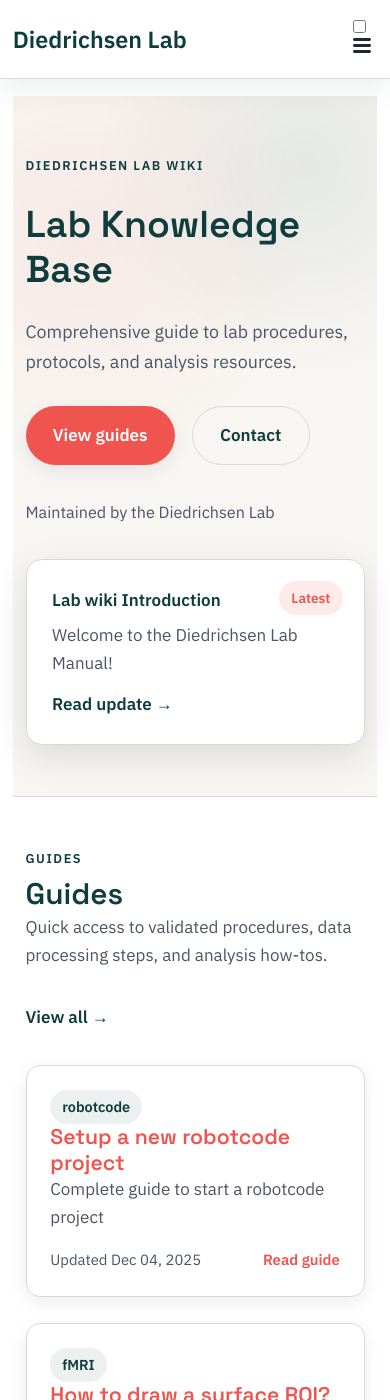
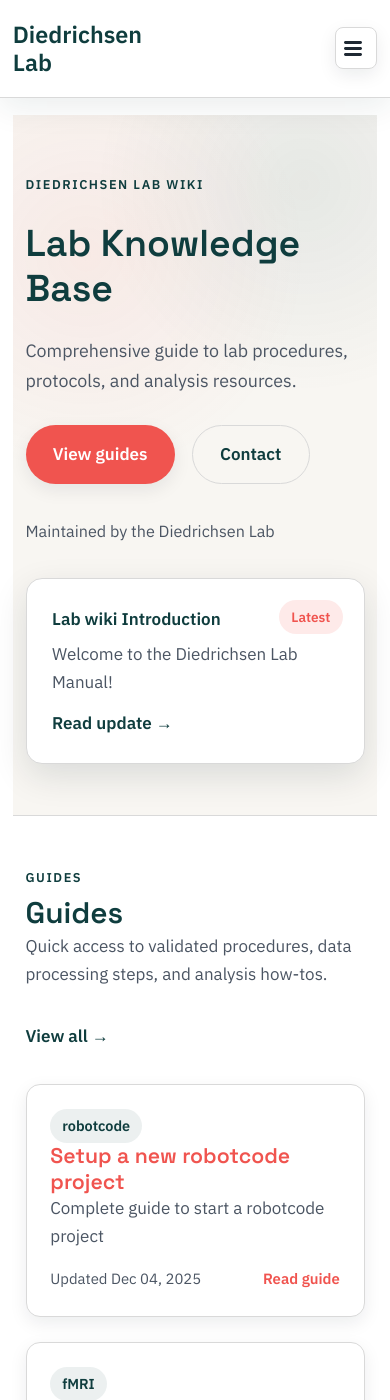
Before and after one commit to DiedrichsenLab/diedrichsenlab.github.io, a Jekyll site: the page built from index.md, in a window 390 px wide and 1400 px high. Built offline with Jekyll 4.4.1, drawn with Linux system fonts in a browser that asks for light colours.

Commit message:
fix phone view

```diff
--- a/_sass/main.scss
+++ b/_sass/main.scss
@@ -229,6 +229,14 @@ blockquote {
 // Navigation
 .site-nav {
   position: relative;
+  display: flex;
+  align-items: center;
+  gap: $spacing-unit;
+
+  @media (max-width: $on-palm) {
+    width: 100%;
+    justify-content: flex-end;
+  }
 }
 
 .site-nav .trigger {
@@ -238,8 +246,19 @@ blockquote {
 
   @media (max-width: $on-palm) {
     display: none;
+    position: absolute;
+    top: calc(100% + $spacing-unit * 0.5);
+    right: 0;
+    left: auto;
+    width: min(320px, calc(100vw - $spacing-unit * 2));
+    background: $surface-color;
+    border: 1px solid $border-color;
+    padding: $spacing-unit;
+    border-radius: 10px;
+    box-shadow: var(--shadow-soft);
     flex-direction: column;
     gap: $spacing-unit * 0.75;
+    z-index: 1000;
   }
 }
 
@@ -265,38 +284,56 @@ blockquote {
 }
 
 // Mobile menu toggle
-.nav-trigger,
-.menu-icon {
+.nav-trigger {
+  position: absolute;
+  width: 1px;
+  height: 1px;
+  padding: 0;
+  margin: -1px;
+  overflow: hidden;
+  clip: rect(0, 0, 0, 0);
+  white-space: nowrap;
+  border: 0;
+}
+
+label[for="nav-trigger"] {
   display: none;
 
   @media (max-width: $on-palm) {
-    display: block;
+    display: inline-flex;
+    align-items: center;
+    justify-content: center;
+    width: 42px;
+    height: 42px;
+    border: 1px solid $border-color;
+    border-radius: 8px;
+    background: $surface-color;
+    cursor: pointer;
+    box-shadow: var(--shadow-light);
+    transition: border-color 0.2s ease, box-shadow 0.2s ease;
   }
 }
 
-.nav-trigger {
-  cursor: pointer;
+.nav-trigger:checked + label {
+  border-color: $accent-color;
+  box-shadow: 0 0 0 3px rgba($accent-color, 0.15);
 }
 
 .nav-trigger:checked ~ .trigger {
-  display: flex;
-  flex-direction: column;
-  position: absolute;
-  top: 100%;
-  left: 0;
-  right: 0;
-  background: white;
-  border: 1px solid $border-color;
-  padding: $spacing-unit;
-  border-radius: 4px;
-  gap: $spacing-unit;
-  z-index: 1000;
+  @media (max-width: $on-palm) {
+    display: flex;
+  }
 }
 
 .menu-icon {
   width: 24px;
   height: 24px;
   cursor: pointer;
+  display: none;
+
+  @media (max-width: $on-palm) {
+    display: block;
+  }
 
   svg {
     fill: $text-color;
```
